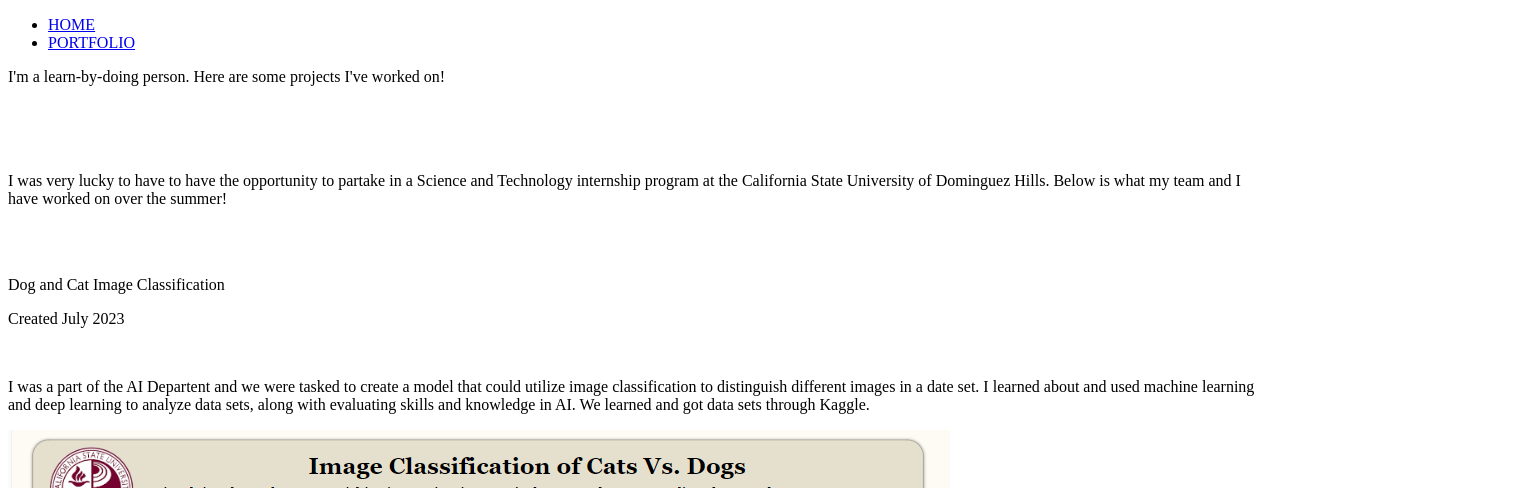
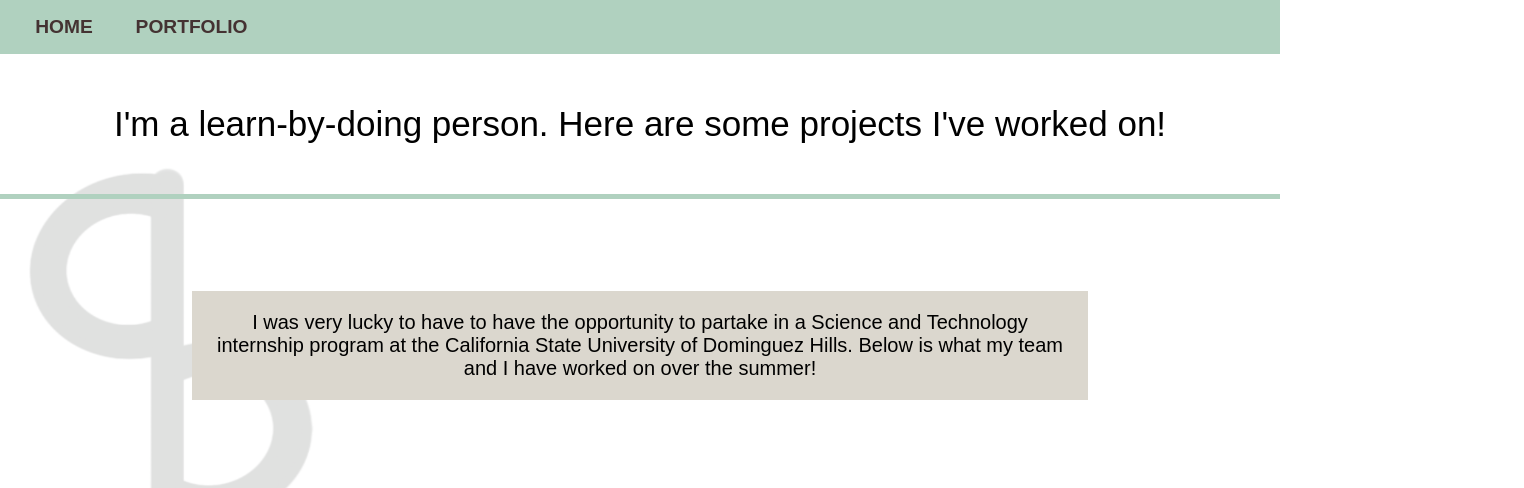
Before and after one commit to cherryonntopp/cherryonntop.github.io, a plain HTML site: page portfolio.html in a window 1280 px wide. Shown: the top 488 px of the page, 1524 px wide, since content can reach past the window. Drawn offline with Linux system fonts and the light colour scheme; a script that the page names is missing.

Commit message:
Update portfolio.html

```diff
--- a/portfolio.html
+++ b/portfolio.html
@@ -8,7 +8,7 @@
 	  <meta name="viewport" content="width=device-width, initial-scale=1" />
 
 	  <!-- link the webpage's stylesheet -->
-	  <link rel="stylesheet"href="resources/css/style.css" />
+	  <link rel="stylesheet"href="style.css" />
 
 	  <!-- link the webpage's JavaScript file -->
 	  <script src="/script.js" defer></script>
```
